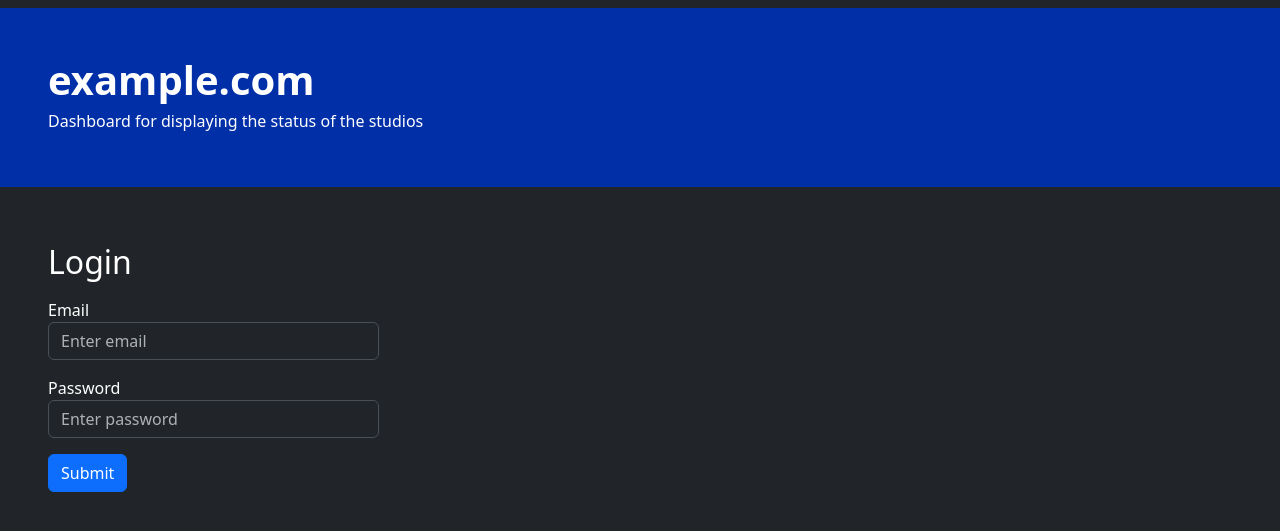
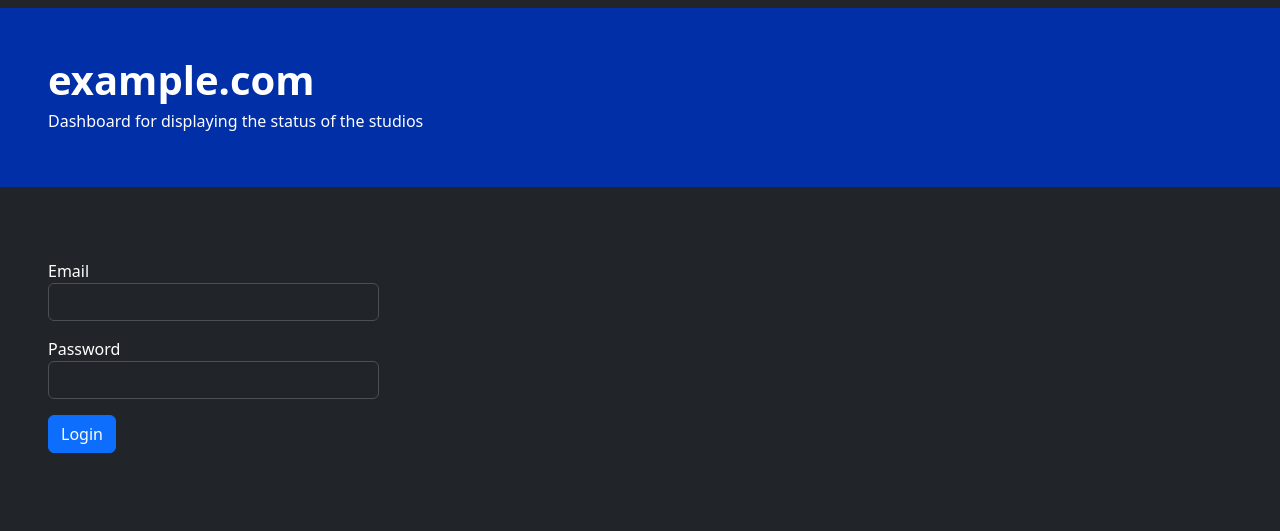
Before and after one commit to comiconomenclaturist/broadcast-dashboard, a Django app: page /accounts/login/ in a window 1280 px wide. Shown: the top 531 px of the page. Run offline with Django 5.2, Linux system fonts and the light colour scheme; some libraries are stand-ins or nearby versions.

Commit message:
No border on studio tiles, and small border on table body. Also changing the login page

```diff
--- a/src/templates/index.html
+++ b/src/templates/index.html
@@ -30,7 +30,7 @@
     <div class="row">
         {% for studio in studios %}
             <div class="col-sm-6 p-0 p-md-3">
-                <div class="p-3 p-md-4 m-2 text-white rounded border shadow-sm">
+                <div class="p-3 p-md-4 m-2 text-white rounded shadow-sm">
                     <h3>{{ studio }}</h3>
                     <span data-unit="{{ studio.slug }}"
                         class="power-status badge mt-3 p-2 fw-bold {{ studio.power|yesno:'bg-danger, bg-secondary' }}">
@@ -60,7 +60,7 @@
 
     <div class="row">
         <div class="col-sm-12 p-2 p-md-4">
-            <div class="card shadow-sm">
+            <div class="card shadow-sm border-0">
                 <div class="card-header bg-dark text-white d-flex justify-content-between align-items-center"
                     style="background-color: rgb(0, 47, 167) !important;">
                     <h5 class="mb-0">Activity Log</h5>
@@ -94,7 +94,7 @@
                                 <th class="px-3">On Air</th>
                             </tr>
                         </thead>
-                        <tbody id="log-table-body">
+                        <tbody id="log-table-body" class="border-1">
                             {% for log in logs %}
                                 <tr class="log-row {% if log.level == 'danger' %}table-danger{% endif %}"
                                     data-studio="{{ log.studio.slug }}" data-states="{{ log.css_states }}">
--- a/src/templates/login.html
+++ b/src/templates/login.html
@@ -4,18 +4,17 @@
     <div class="container-fluid mt-2">
         <div class="row">
             <div class="col-sm-4 p-5 text-white">
-                <h2>Login</h2>
                 <form method="post">
                     {% csrf_token %}
                     <div class="mb-3 mt-3">
                         <label class="form-check-label">{{ form.username.label }}</label>
-                        <input type="text" class="form-control" id="id_username" placeholder="Enter email" name="username">
+                        <input type="text" class="form-control" id="id_username" name="username">
                     </div>
                     <div class="mb-3 mt-3">
                         <label class="form-check-label">{{ form.password.label }}</label>
-                        <input type="password" class="form-control" id="id_password" placeholder="Enter password" name="password">
+                        <input type="password" class="form-control" id="id_password" name="password">
                     </div>
-                    <button type="submit" class="btn btn-primary">Submit</button>
+                    <button type="submit" class="btn btn-primary">Login</button>
                 </form>
                 {% if form.errors %}
                     <p style="color: red;">Your username and password didn't match. Please try again.</p>
```
